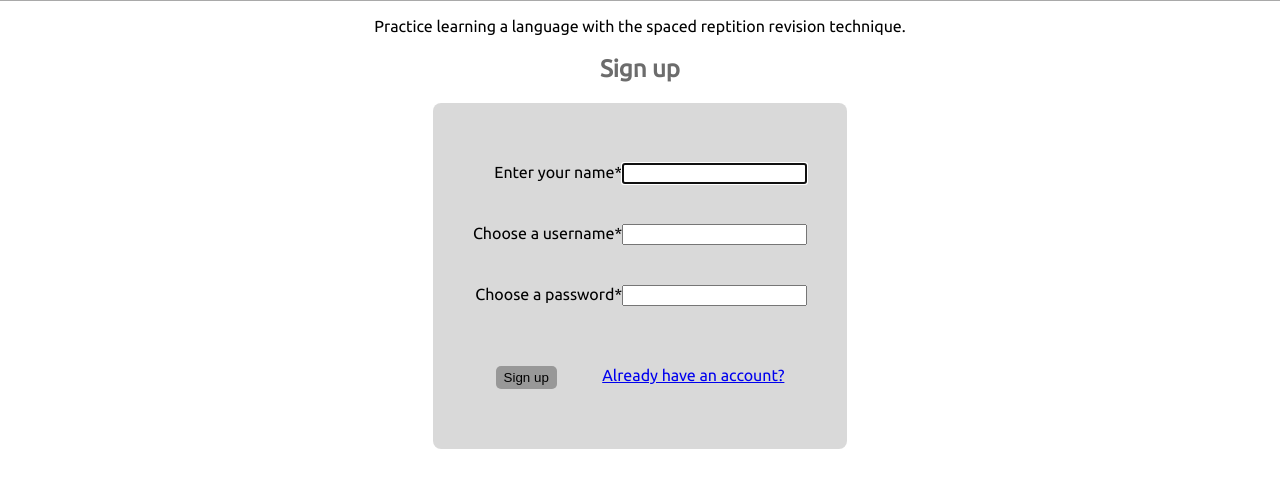
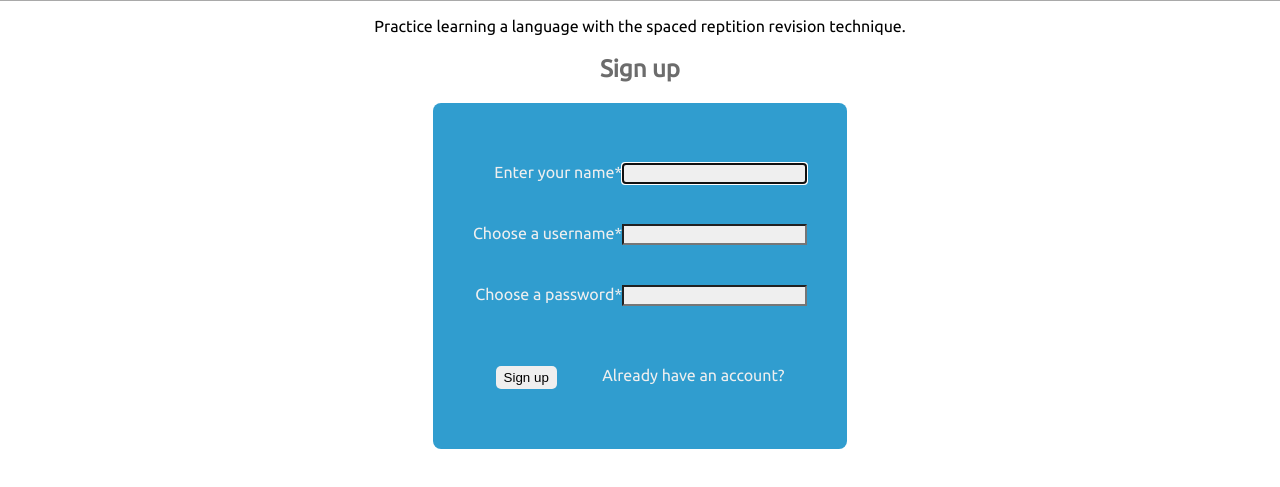
Before and after one commit to thinkful-ei-armadillo/spaced-repetition-client-jonathan-payman, a React app: page /register in a window 1280 px wide. Shown: the part 59-546 px from the top of the page. Built offline with nearby package versions, Linux system fonts and the light colour scheme; no server answers.

Commit message:
reg form color changes

```diff
--- a/src/components/Button/Button.css
+++ b/src/components/Button/Button.css
@@ -1,11 +1,11 @@
 button {
   border: none;
   padding: 4px 8px;
-  background-color: rgba(0,0,0,.3);
+  background-color:  #EFEFEF;
   border-radius: 5px;
 }
 
 button:hover {
-  background-color: lightblue;
+  background-color: #99d3df;
   cursor: pointer;
 }
--- a/src/components/RegistrationForm/RegistrationForm.css
+++ b/src/components/RegistrationForm/RegistrationForm.css
@@ -1,5 +1,6 @@
 section {
   text-align: center;
+  height: 90vh;
 }
 
 form {
@@ -8,8 +9,13 @@ form {
   text-align: right;
   padding: 40px;
   padding-bottom: 60px;
-  background-color: rgba(0,0,0,.15);
+  background-color: #309dcf;
+  color: #EFEFEF;
   border-radius: 8px;
+}
+
+input {
+  background-color: #EFEFEF;
 }
 
 .form-item {
@@ -21,3 +27,8 @@ form {
   justify-content: space-around;
   margin-top: 40px;
 }
+
+.footer-link {
+  text-decoration-line: none;
+  color: #EFEFEF;
+}
--- a/src/components/RegistrationForm/RegistrationForm.js
+++ b/src/components/RegistrationForm/RegistrationForm.js
@@ -83,7 +83,7 @@ class RegistrationForm extends Component {
             Sign up
           </Button>
           {' '}
-          <Link to='/login'>Already have an account?</Link>
+          <Link className='footer-link' to='/login'>Already have an account?</Link>
         </footer>
       </form>
     )
```
